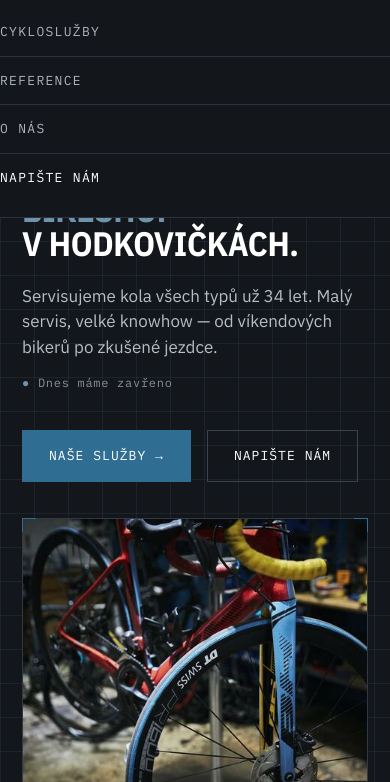
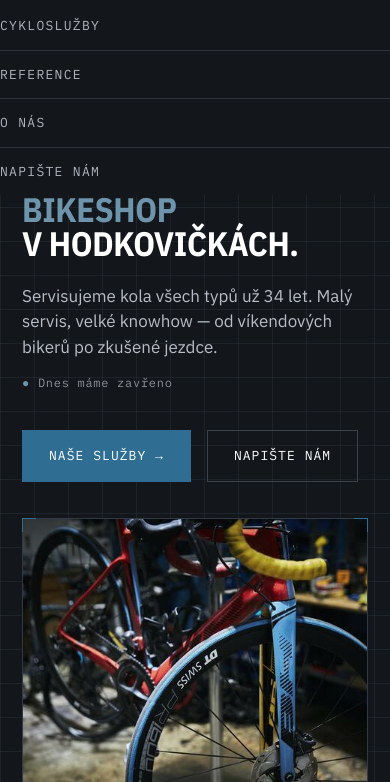
Before and after one commit to janfabian/velointest.cz, a plain HTML site: page index.html in a window 390 px wide. Both pictures are taken after a click on the button 351 px from the left and 32 px from the top of the page. Shown: the part 62-844 px from the top of the page. Drawn offline with nearby package versions, Linux system fonts and the light colour scheme.

Commit message:
Fix mobile drawer leaking into navbar when closed
The previous translateY(-110%) trick moved the drawer up but didn't
clip it, so the drawer body (its dark bg, the first link, its top
border) stayed rendered inside the navbar area whenever the drawer
was shorter than the translation distance.

Switched to the classic overflow:hidden + max-height:0 collapse, so
when closed the drawer is genuinely 0px tall and nothing leaks.
max-height transitions to 60vh on open for the slide-down feel.

Co-Authored-By: Claude Opus 4.7 <noreply@anthropic.com>

```diff
--- a/index.html
+++ b/index.html
@@ -374,14 +374,15 @@
     .form-row{grid-template-columns:1fr}
     .nav{gap:10px;height:64px;position:relative}
     .nav .links{
-      display:flex;flex-direction:column;gap:0;margin:0;
-      position:absolute;top:64px;left:-22px;right:-22px;
-      background:var(--ink);border-bottom:1px solid #2b323c;padding:6px 22px 16px;
-      transform:translateY(-110%);transition:transform .22s ease;
+      display:flex;flex-direction:column;gap:0;margin:0;padding:0;
+      position:absolute;top:100%;left:-22px;right:-22px;
+      background:var(--ink);
+      overflow:hidden;max-height:0;
+      transition:max-height .25s ease;
       pointer-events:none;z-index:40;
     }
-    .nav.is-open .links{transform:translateY(0);pointer-events:auto}
-    .nav .links a{padding:14px 0;border-bottom:1px solid #2b323c;font-size:13px}
+    .nav.is-open .links{max-height:60vh;pointer-events:auto}
+    .nav .links a{padding:14px 22px;border-bottom:1px solid #2b323c;font-size:13px}
     .nav .links a:last-child{border-bottom:0}
     .nav-toggle{display:inline-flex;width:34px;height:34px}
     .call{padding:8px 12px;font-size:12px}
```
